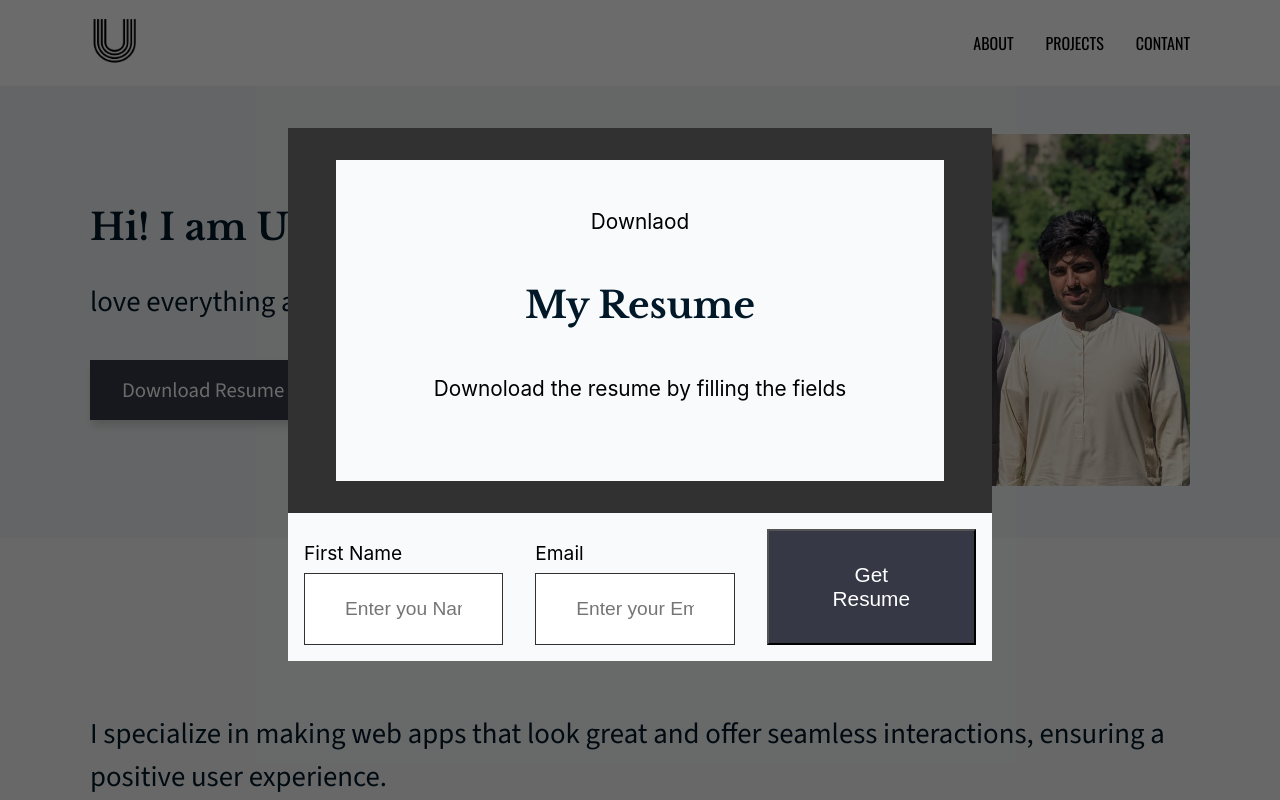
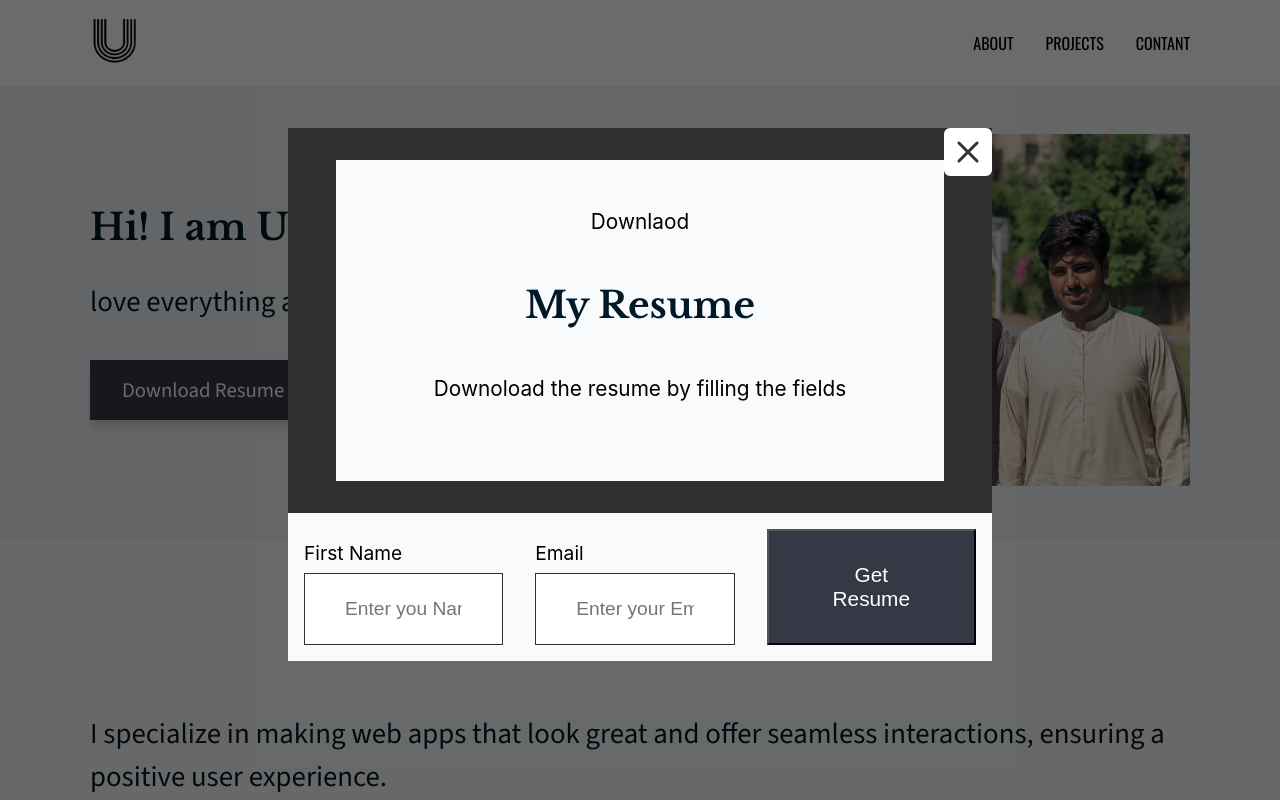
Before and after one commit to developeruzairsaleem/Portfolio, a React (Create React App) app: page / in a window 1280 px wide. Both pictures are taken after a click on the button "Download Resume". Shown: the top 800 px of the page. Built offline with nearby package versions, Linux system fonts and the light colour scheme.

Commit message:
modal completed

```diff
--- a/src/components/Modal/Modal.jsx
+++ b/src/components/Modal/Modal.jsx
@@ -1,5 +1,5 @@
 import styles from "./Modal.module.css"
-
+import {BsFillXSquareFill} from "react-icons/bs"
 export default function Modal ({onBlackClick}){
 
 
@@ -8,8 +8,8 @@ export default function Modal ({onBlackClick}){
     return (
         <section className={styles.section} onClick={onBlackClick}>
                 <div className={styles.modal} onClick={(e)=>e.stopPropagation()}>
-                <div className={styles.iconContainer}>
-
+                <div  className={styles.iconContainer}>
+                <BsFillXSquareFill onClick={()=>{onBlackClick()}}  className={styles.icon} />
                 </div>
                 <div className={styles.main}>
                 <div className={styles.mainInner}>
--- a/src/components/Modal/Modal.module.css
+++ b/src/components/Modal/Modal.module.css
@@ -15,10 +15,19 @@
     width: 55%;
     background-color: black;
     margin: 8rem auto 0 auto;
+    position: relative;
 }
+
 .iconContainer{
     position: absolute;
+    top: 0;
+    right: 0;
 
+}
+.icon{
+    cursor :pointer;
+    font-size: 3rem;
+    color: white;
 }
 
 .main{
```
